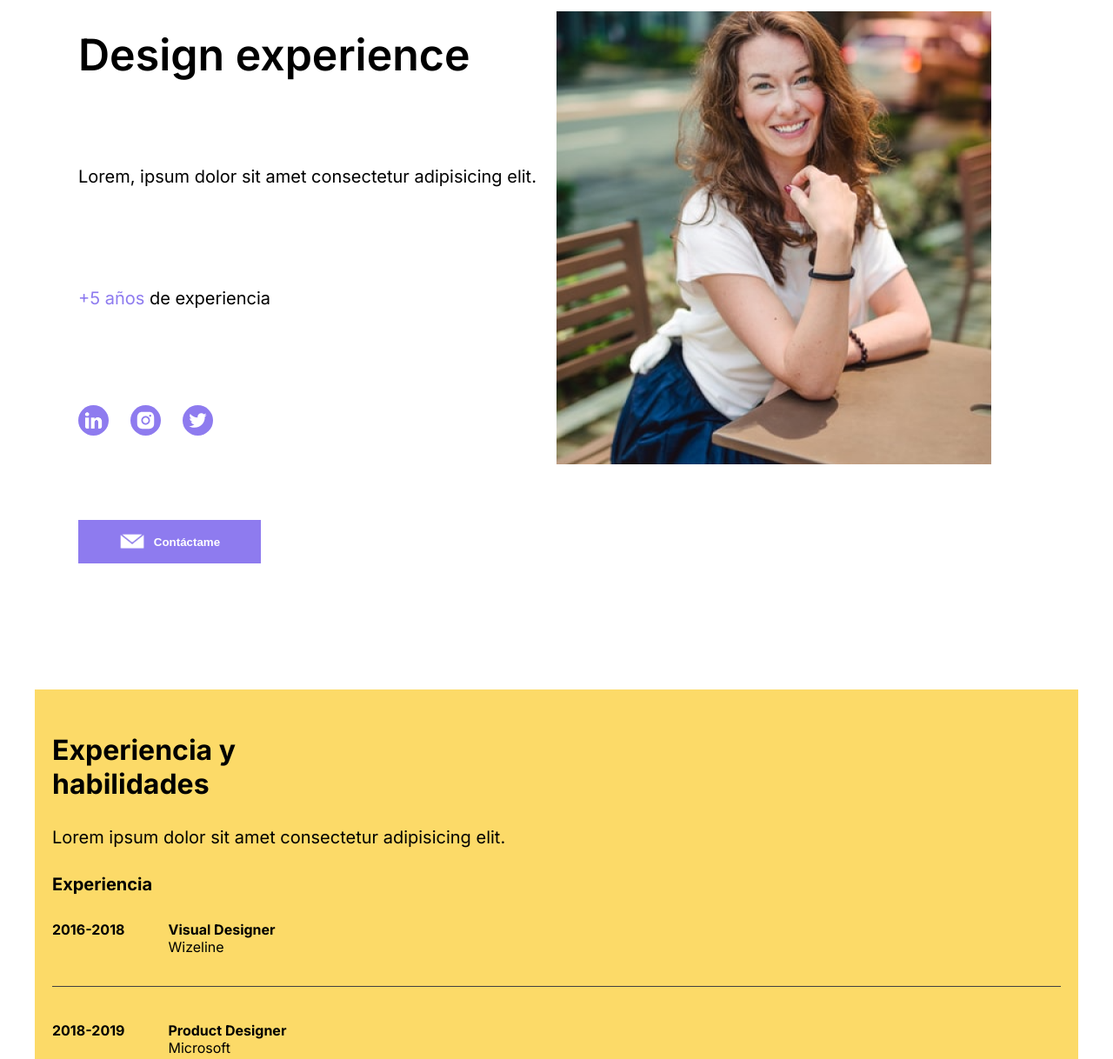
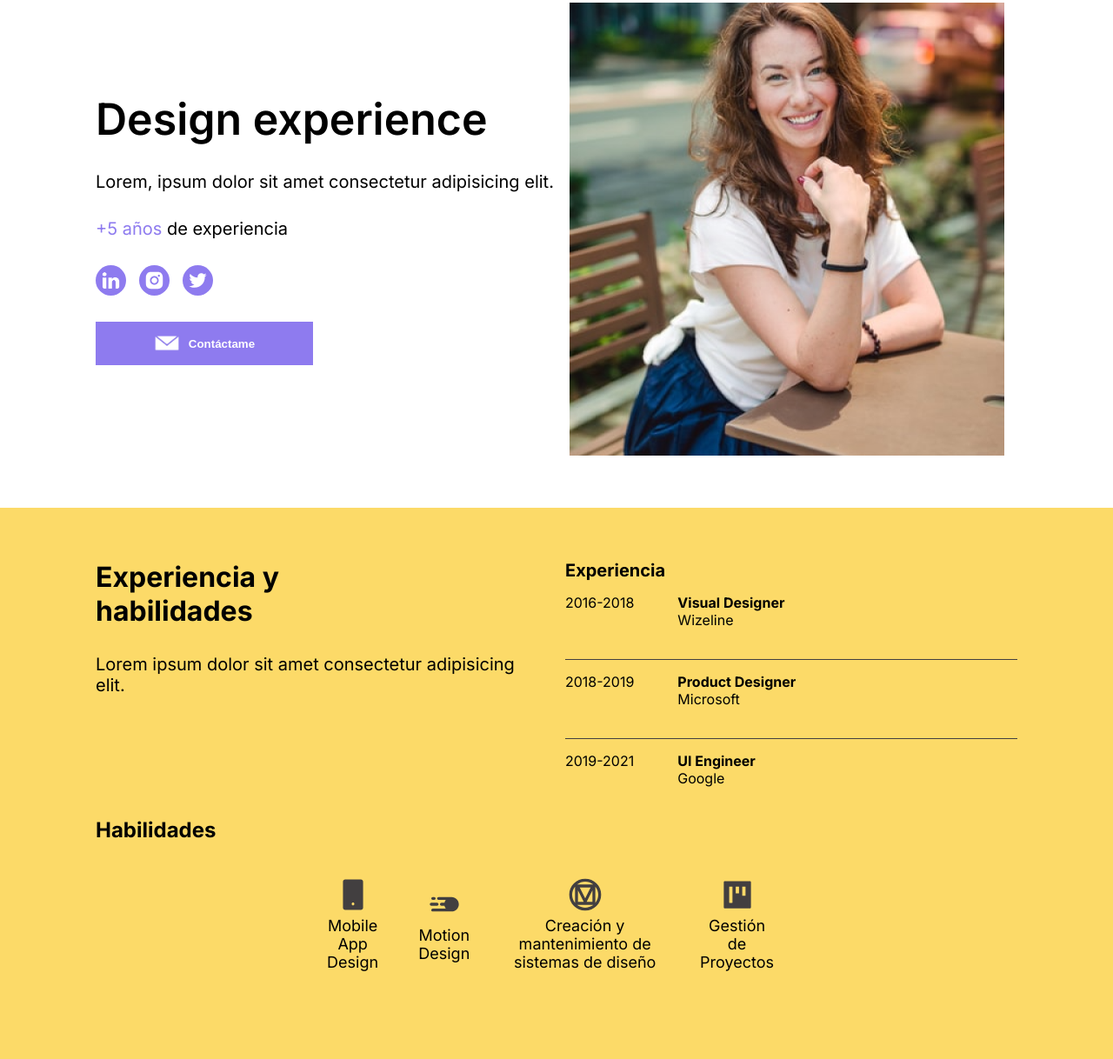
Before and after one commit to SilAnez/PracticoPortafolio, a plain HTML site: page index.html in a window 1280 px wide. Shown: the part 157-1375 px from the top of the page at 87% size. Drawn offline with nearby package versions, Linux system fonts and the light colour scheme.

Commit message:
developed portfolio

```diff
--- a/css/style.css
+++ b/css/style.css
@@ -1,4 +1,35 @@
-@import url('https://fonts.googleapis.com/css2?family=Inter:wght@100;200;300;400;500;600;700;800;900&display=swap');
+@import url("https://fonts.googleapis.com/css2?family=Inter:wght@100;200;300;400;500;600;700;800;900&display=swap");
+
+:root {
+  /* colors */
+  --icon-colors: #8e7bef;
+  --font-colors: #222222;
+  --bg-section-color: #fcda68;
+  --second-icon-colors: #423f40;
+  --fonts-subsection-colors: #423f40;
+  --bg-color: #ffffff;
+  --bg-icon-color: #f9f5f2;
+
+  /* mobile */
+  --font-title-mobile: 50px;
+  --font-weight-mobile: 600;
+  --font-subtitle-mobile: 32px;
+  --font-subtitle-weight-mobile: 600px;
+  --font-subsection-mobile: 20px;
+  --font-subsection-weight-mobile: normal;
+  --font-body-mobile: 16px;
+  --font-body-weight-mobile: normal;
+
+  /* desktop */
+  --font-title-desktop: 80px;
+  --font-weight-desktop: 600;
+  --font-subtitle-desktop: 40px;
+  --font-subtitle-weight-desktop: 600;
+  --font-subsection-desktop: 24px;
+  --font-subsection-weight-desktop: normal;
+  --font-body-desktop: 18px;
+  --font-body-weight-desktop: normal;
+}
 
 html {
   font-family: Inter;
@@ -29,67 +60,29 @@ a {
   font-weight: var(--font-subtitle-desktop);
   display: block;
 }
-section{
-    padding-top: 50px;
-}
 
-button{
+button {
   border: none;
 }
 
-
 body {
   background-color: var(--bg-color);
-    overflow-x:  hidden;
-    max-width: 1200px;
-    max-height: 750px;
+  overflow-x: hidden;
   margin: 0px auto;
+  padding: 0;
+  scroll-snap-type: y mandatory;
+  overflow-y: scroll;
+}
+section {
+  scroll-snap-align: start;
 }
 
-
-
-main{
+main {
   padding-top: 50px;
   margin: 0 auto;
 }
 
-:root {
-
-    /* colors */
-    --icon-colors: #8E7BEF;
-    --font-colors: #222222;
-    --bg-section-color: #FCDA68;
-    --second-icon-colors: #423F40;
-    --fonts-subsection-colors: #423F40;
-    --bg-color: #ffffff;
-    --bg-icon-color: #F9F5F2;
-
-
-    /* mobile */
-    --font-title-mobile: 50px;
-    --font-weight-mobile: 600;
-    --font-subtitle-mobile: 32px;
-    --font-subtitle-weight-mobile: 600px;
-    --font-subsection-mobile: 20px;
-    --font-subsection-weight-mobile: normal;
-    --font-body-mobile: 16px;
-    --font-body-weight-mobile: normal;
-
-
-
-    /* desktop */
-    --font-title-desktop: 80px;
-    --font-weight-desktop: 600;
-    --font-subtitle-desktop: 40px;
-    --font-subtitle-weight-desktop: 600;
-    --font-subsection-desktop: 24px;
-    --font-subsection-weight-desktop: normal;
-    --font-body-desktop: 18px;
-    --font-body-weight-desktop: normal;
-
-
-}
-.navbar-class{
+.navbar-class {
   position: fixed;
   top: 0;
   max-width: 1200px;
@@ -102,22 +95,24 @@ main{
   align-items: center;
 }
 
-.links-nav-bar{
-   background-color: #8E7BEF;
+.links-nav-bar {
   position: absolute;
   top: 50px;
   right: -60%;
-   transition: right .5s;
+  transition: right 0.5s;
 }
-.links-nav-bar.active{
-    right:0px;
-    transition: right .5s;
-}
-.links-nav-bar a{
+.links-nav-bar a {
   padding: 10px 20px;
   border: 1px solid;
 }
-.nav-bar-btn{
+.links-nav-bar a.active,
+.links-nav-bar a:active,
+.links-nav-bar a:focus,
+.links-nav-bar a:hover,
+.links-nav-bar a:target {
+  color: var(--icon-colors);
+}
+.nav-bar-btn {
   display: flex;
   justify-content: center;
   align-items: center;
@@ -126,65 +121,87 @@ main{
   cursor: pointer;
 }
 
-.home{
-    padding: 50px 0;
-    height: calc(100vh - 50px);
-    height: 100vh;
+.home {
   display: flex;
-    flex-direction: column;
   align-items: center;
-    justify-content: space-between;
+}
+.home-left {
+  width: 50%;
+}
+.home-left > * {
+  margin: 30px 0;
 }
 
-.home-description-title{
+.home-left > *:not(:last-child) {
+  margin-bottom: 20px;
+}
+
+.home-right {
+  width: 50%;
+  display: flex;
+  justify-content: center;
+  align-items: center;
+}
+
+.photo-right {
+  max-width: 100%;
+  max-height: 100%;
+}
+
+.photo-style {
+  width: 100%;
+  height: auto;
+  display: block;
+}
+
+.home-description-title {
   font-size: var(--font-title-mobile);
   font-weight: var(--font-weight-mobile);
 }
 
-.home-lorem{
+.home-lorem {
   font-size: var(--font-subsection-mobile);
   font-weight: var(--font-body-weight-mobile);
 }
-.home-design-experience{
-    font-size: var(--font-subsection-mobile)
+.home-design-experience {
+  font-size: var(--font-subsection-mobile);
 }
 .highlight {
-    color:var(--icon-colors) ;
+  color: var(--icon-colors);
 }
 
-.home-design-social-media{
+.home-design-social-media {
   height: 35px;
   display: flex;
-    gap: 25px;
+  gap: 15px;
 }
 
-.home-design-social-media img{
+.home-design-social-media img {
   background-color: var(--icon-colors);
   border-radius: 50%;
   padding: 5px;
 }
 
-.home-design-photo img:last-child{
+.home-design-photo img:last-child {
   display: none;
 }
 
 .home-btn-contact {
   background-color: var(--icon-colors);
-    color: white;
+  color: var(--bg-color);
   padding: 15px;
-    width: 210px;
+  width: 250px;
   display: flex;
   align-items: center;
   border: none;
   cursor: pointer;
+  gap: 10px;
   font-weight: var(--font-weight-desktop);
-    gap: 10px;
   justify-content: center;
-
 }
 
-.home-btn-contact::before{
-    content: '';
+.home-btn-contact::before {
+  content: "";
   background: url(../Íconos/letter.png) no-repeat;
   height: 20px;
   background-size: contain;
@@ -192,97 +209,138 @@ main{
   display: block;
 }
 
-.skills-container{
-    display: flex;
-    flex-direction: column;
-    align-items: left;
-    padding: 50px 20px;
+.container {
+  padding: 60px;
+  margin-left: 50px;
+  margin-right: 50px;
+}
+
+#skill {
   background-color: var(--bg-section-color);
 }
 
-.title-skills{
+.skill {
+  display: grid;
+  grid-template-columns: 1fr 1fr;
+  gap: 20px;
+}
+
+.title-skill {
   font-size: var(--font-subtitle-mobile);
   width: 300px;
 }
-.skills-lorem{
+.skill-lorem {
   padding: 30px 0;
   font-size: var(--font-subsection-mobile);
 }
 
-.laboral-description-title{
+.expertise-description-title {
   font-size: var(--font-subsection-mobile);
 }
 
-.laboral-skill-list {
+.expertise-skill-list {
   list-style-type: none;
   padding: 0;
   margin: 0;
 }
 
-.laboral-skill-list li {
-    padding-top: 30px;
+.expertise-skill-list li {
+  padding-top: 15px;
   display: grid;
-    grid-template-columns: auto 1fr; /* Dos columnas, la primera para los años y la segunda para el texto */
-    grid-template-rows: auto auto; /* Dos filas, una para el título del puesto y otra para el nombre de la empresa */
-    gap: 50px; /* Espacio entre las filas y columnas de la grilla */
-    align-items: start; /* Alinea los elementos al inicio de su celda */
-    margin-bottom: 10px; /* Espacio debajo de cada ítem de lista */
-    border-bottom: 1px solid var(--second-icon-colors); /* Línea debajo de cada ítem */
-    padding-bottom: 5px; /* Espacio entre el contenido y la línea divisoria */
+  grid-template-columns: auto 1fr;
+  grid-template-rows: auto auto;
+  gap: 50px;
+  align-items: start;
+  border-bottom: 1px solid var(--second-icon-colors);
+  padding-bottom: 5px;
+}
+.expertise-skill-list li:last-child {
+  border-bottom: none;
 }
 
-.years_1, .years_2, .years_3 {
+.years_1,
+.years_2,
+.years_3 {
   grid-column: 1 / 2;
-    grid-row: 1 / 3; /* Se expande a lo largo de las dos filas */
-    white-space: nowrap; /* Asegura que los años no se envuelvan en líneas múltiples */
-    font-weight: bold; /* Si deseas que los años estén en negrita */
+  grid-row: 1 / 3;
+  white-space: nowrap;
 }
 
-.skill-name_1, .skill-name_2, .skill-name_3 {
-
+.skill-name_1,
+.skill-name_2,
+.skill-name_3 {
   grid-column: 2 / 3;
-    grid-row: 1 / 2; /* Primera fila para el título del puesto */
+  grid-row: 1 / 2;
 }
 
-.company-name_1, .company-name_2, .company-name_3 {
+.company-name_1,
+.company-name_2,
+.company-name_3 {
   margin-top: -50px;
   grid-column: 2 / 3;
-    grid-row: 2 / 3; /* Segunda fila para el nombre de la empresa */
+  grid-row: 2 / 3;
 }
 
-.skill-list {
-    padding: 20px; /* Espaciado alrededor del contenido */
-    max-width: 400px; /* Ancho máximo del contenedor */
-    margin: auto; /* Centrar el contenedor */
+.competence-container {
+  display: flex;
+  flex-direction: column;
 }
 
-  .skill-list-title {
-    text-align: center; /* Centrar el título */
-    margin-bottom: 30px; /* Espaciado debajo del título */
-    font-size: 24px; /* Tamaño del texto */
+.competence-group {
+  display: flex;
+  flex-direction: column;
+  align-items: center;
+  margin-right: 20px;
 }
 
-  /* Estilos para cada habilidad */
-  .skill-list > div {
-    display: flex; /* Utilizar flexbox para alinear elementos */
-    align-items: center; /* Centrar elementos verticalmente */
-    margin-bottom: 15px; /* Espaciado entre habilidades */
+.competence-header {
+  padding: 20px;
 }
 
-  .skill-list > div img {
-    width: 40px; /* Ancho del ícono */
-    height: 40px; /* Alto del ícono */
-    margin-right: 10px; /* Espaciado a la derecha del ícono */
+.competence-title {
+  font-size: 24px;
 }
 
-  .skill-list > div span {
-    font-size: 18px; /* Tamaño del texto de habilidades */
+.competence-list {
+  display: flex;
+  flex-direction: row;
+  align-items: center;
+  text-align: center;
+  max-width: 600px;
+  padding: 20px;
 }
 
+.competence-list > div {
+  display: flex;
+  flex-direction: column;
+  align-items: center;
+  margin-bottom: 15px;
+}
 
-@media (min-width: 850px){
+.competence-list > div img {
+  width: 40px;
+  height: 40px;
+  margin-bottom: 5px;
+}
 
-    .navbar-class{
+.competence-list > div span {
+  font-size: 18px;
+  text-align: center;
+}
+
+.center-content {
+  display: flex;
+  align-items: center;
+  justify-content: center;
+}
+
+.competence-design {
+  max-width: 250px;
+  padding: 20px;
+}
+
+@media (min-width: 600px) {
+  .navbar-class {
     position: static;
     width: 100%;
     padding: 20px;
@@ -290,7 +348,7 @@ main{
     justify-content: flex-end;
     align-items: center;
   }
-    .links-nav-bar{
+  .links-nav-bar {
     background-color: var(--bg-color);
     position: static;
     display: flex;
@@ -301,162 +359,17 @@ main{
     border: none;
   }
 
-    .links-nav-bar{
+  .links-nav-bar {
     padding: 5px 10px;
   }
   .links-nav-bar a {
     border: none;
     padding: 5px;
   }
-    .links-nav-bar:hover{
-        color: #8E7BEF;
+  .links-nav-bar:hover {
+    color: #8e7bef;
   }
-    .nav-bar-btn{
+  .nav-bar-btn {
     display: none;
   }
-
-    .home{
-       display: grid;
-       grid-template-columns: repeat(2,1fr);
-       grid-template-rows: repeat(5,1fr);
-       padding: 50px;
 }
-    .home-description-title{
-        grid-column: 1;
-        grid-row: 1;
-    }
-    .home-lorem{
-        grid-column: 1;
-        grid-row: 2;
-    }
-
-    .home-design-experience{
-        grid-column: 1;
-        grid-row: 3;
-    }
-
-    .home-design-social-media{
-        grid-column: 1;
-        grid-row: 4;
-    }
-    .home-design-photo{
-        grid-column: 2;
-        grid-row: 1 / 5;
-
-    }
-
-    .home-design-photo img:first-child{
-        display: none;
-    }
-    .home-design-photo img:last-child{
-        display: block;
-    }
-
-    .home-btn-contact{
-        grid-column: 1;
-        grid-row: 5;
-    }
-
-
-    .home-description {
-        padding: 20px;
-    }
-
-    /*
-
-    .skills-container {
-        display: grid;
-        grid-template-columns: 50% 1fr;
-        background-color: var(--bg-section-color);
-        padding: 20px;
-    }
-
-    .laboral-description {
-        grid-area: 1 / 2 / 2 / 3;
-    }
-
-    .laboral-description-title{
-        font-size: var(--font-body-desktop);
-        font-weight: var(--font-weight-desktop);
-
-    }
-    .laboral-skill-list {
-        list-style-type: none;
-        padding: 0;
-        margin: 0;
-    }
-
-    .laboral-skill-list li {
-        display: grid;
-        grid-template-columns: max-content 1fr;
-        align-items: start;
-        gap: 10px;
-        margin-bottom: 20px;
-        padding-bottom: 10px;
-        border-bottom: 1px solid var(--fonts-subsection-colors);
-    }
-
-    .years {
-        grid-row: 1 / 2;
-    }
-
-    .skill-name {
-        grid-column: 2 / 3;
-        grid-row: 1 / 2;
-        align-self: end;
-        margin-bottom: 0;
-
-    }
-
-    .company-name {
-        margin-top: -14px;
-        grid-column: 2 / 3;
-        grid-row: 2 / 3;
-        align-self: start;
-    }
-
-
-    .laboral-description {
-        display: flex;
-        flex-direction: column;
-        justify-content: space-between;
-        height: 100%;
-    }
-
-    .laboral-description{
-        grid-area: 1 / 2 / 2 / 3;
-    }
-
-    .skill-list {
-        grid-area: 2 / 1 / 3 / 3;
-    }
-
-    .skill-list {
-        display: grid;
-        justify-content: center;
-        align-content: center;
-        grid-template-columns: repeat(auto-fit, minmax(120px, 1fr));
-        gap: 20px;
-        background-color: var(--bg-section-color);
-        padding: 40px;
-    }
-
-    .skill-list > div {
-        display: flex;
-        flex-direction: column;
-        align-items: center;
-        justify-content: center;
-    }
-
-    .skill-list img {
-        width: 24px;
-        height: auto;
-    }
-
-    .skill-list span {
-        margin-top: 10px;
-        text-align: center;
-        font-size: 16px;
-    }
-    */
-}
--- a/index.html
+++ b/index.html
@@ -1,14 +1,16 @@
 <!DOCTYPE html>
 <html lang="en">
-
   <head>
-    <meta charset="UTF-8">
-    <meta name="viewport" content="width=device-width, initial-scale=1.0">
-    <link rel="stylesheet" href="./css/style.css">
-    <link rel="preconnect" href="https://fonts.googleapis.com">
-    <link rel="preconnect" href="https://fonts.gstatic.com" crossorigin>
-    <link href="https://fonts.googleapis.com/css2?family=Inter:wght@100;200;300;400;500;600;700;800;900&display=swap"
-        rel="stylesheet">
+    <title>Pagina Test</title>
+    <meta charset="UTF-8" />
+    <meta name="viewport" content="width=device-width, initial-scale=1.0" />
+    <link rel="stylesheet" href="./css/style.css" />
+    <link rel="preconnect" href="https://fonts.googleapis.com" />
+    <link rel="preconnect" href="https://fonts.gstatic.com" crossorigin />
+    <link
+      href="https://fonts.googleapis.com/css2?family=Inter:wght@100;200;300;400;500;600;700;800;900&display=swap"
+      rel="stylesheet"
+    />
     <script src="https://unpkg.com/boxicons@2.1.4/dist/boxicons.js"></script>
     <script src="./js/main.js" defer></script>
   </head>
@@ -17,21 +19,22 @@
     <header class="nav-bar">
       <nav class="navbar-class">
         <ul class="links-nav-bar">
-                <a href="#home">Home</a>
-                <a href="#skills">Experiencia y habilidades</a>
+          <a href="#home" class="active">Home</a>
+          <a href="#skill">Experiencia y habilidades</a>
           <a href="#portafolio">Portafolio</a>
           <a href="#contacto">Contacto</a>
         </ul>
         <button class="nav-bar-btn">
-                <box-icon name='menu'></box-icon>
+          <box-icon name="menu"></box-icon>
         </button>
       </nav>
     </header>
     <main>
-        <section class="home">
-            <h1 class="home-description-title">
-                Design experience
-            </h1>
+      <section id="home">
+        <div class="container">
+          <div class="home">
+            <div class="home-left">
+              <h1 class="home-description-title">Design experience</h1>
               <p class="home-lorem">
                 Lorem, ipsum dolor sit amet consectetur adipisicing elit.
               </p>
@@ -39,32 +42,54 @@
                 <span class="highlight">+5 años</span> de experiencia
               </p>
               <div class="home-design-social-media">
-                <img class="icon-style" href="#" src="./Íconos/linkedin.png" alt="">
-                <img class="icon-style" href="#" src="./Íconos/instagram.svg" alt="">
-                <img class="icon-style" href="#" src="./Íconos/twitter.svg" alt="">
+                <img
+                  class="icon-style"
+                  href="#"
+                  src="./Íconos/linkedin.png"
+                  alt=""
+                />
+                <img
+                  class="icon-style"
+                  href="#"
+                  src="./Íconos/instagram.svg"
+                  alt=""
+                />
+                <img
+                  class="icon-style"
+                  href="#"
+                  src="./Íconos/twitter.svg"
+                  alt=""
+                />
               </div>
-            <figure class="home-design-photo">
-                <img src="./Imágenes/photo mobile.png" alt="face-photo">
-                <img src="./Imágenes/photo desktop.png" alt="face-photo">
-            </figure>
+
               <button class="home-btn-contact">
                 <p>Contáctame</p>
               </button>
-
+            </div>
+            <div class="home-right">
+              <div class="photo-right">
+                <img
+                  src="./Imágenes/photo desktop.png"
+                  class="photo-style"
+                  alt="face-photo"
+                />
+              </div>
+            </div>
+          </div>
+        </div>
       </section>
-        <section id="skills">
-            <div class="skills-container">
-                <div class="skills-description">
-                    <h2 class="title-skills">
-                        Experiencia y habilidades
-                    </h2>
-                    <p class="skills-lorem">
+      <section id="skill">
+        <div class="container">
+          <div class="skill">
+            <div class="skill-description">
+              <h2 class="title-skill">Experiencia y habilidades</h2>
+              <p class="skill-lorem">
                 Lorem ipsum dolor sit amet consectetur adipisicing elit.
               </p>
             </div>
-                <div class="laboral-description">
-                    <h3 class="laboral-description-title">Experiencia</h3>
-                    <ul class="laboral-skill-list">
+            <div class="expertise-description">
+              <h3 class="expertise-description-title">Experiencia</h3>
+              <ul class="expertise-skill-list">
                 <li>
                   <p class="years_1">2016-2018</p>
                   <h4 class="skill-name_1">Visual Designer</h4>
@@ -82,32 +107,47 @@
                 </li>
               </ul>
             </div>
-                <div class="skill-list">
-                    <h3 class="skill-list-title">Habilidades</h3>
-                    <div class="skill-mobile-design">
-                        <img src="./Íconos/mobile.svg" alt="">
+          </div>
+          <div class="competence-container">
+            <div class="compotence-header">
+              <h3 class="competence-title">Habilidades</h3>
+            </div>
+            <div class="competence-group">
+              <div class="competence-list center-content">
+                <div class="competence-design">
+                  <img src="./Íconos/mobile.svg" alt="" />
                   <span>Mobile App Design</span>
                 </div>
-                    <div class="skill-motion-design">
-                        <img src="./Íconos/motion.svg" alt="">
+                <div class="competence-design">
+                  <img src="./Íconos/motion.svg" alt="" />
                   <span>Motion Design</span>
                 </div>
-                    <div class="skill-design-systems">
-                        <img src="./Íconos/material.svg" alt="">
+                <div class="competence-design">
+                  <img src="./Íconos/material.svg" alt="" />
                   <span>Creación y mantenimiento de sistemas de diseño</span>
                 </div>
-                    <div class="skill-project-manager">
-                        <img src="./Íconos/design.svg" alt="">
+                <div class="competence-design">
+                  <img src="./Íconos/design.svg" alt="" />
                   <span>Gestión de Proyectos</span>
                 </div>
-
               </div>
-
+            </div>
+          </div>
         </div>
       </section>
     </main>
-    <footer>
-    </footer>
+    <footer></footer>
+    <script>
+      document.addEventListener("DOMContentLoaded", function () {
+        const links = document.querySelectorAll(".links-nav-bar a");
+
+        links.forEach((link) => {
+          link.addEventListener("click", function () {
+            links.forEach((l) => l.classList.remove("active"));
+            this.classList.add("active");
+          });
+        });
+      });
+    </script>
   </body>
-
 </html>
```
Lines whose indentation alone changed are shown as unchanged.
